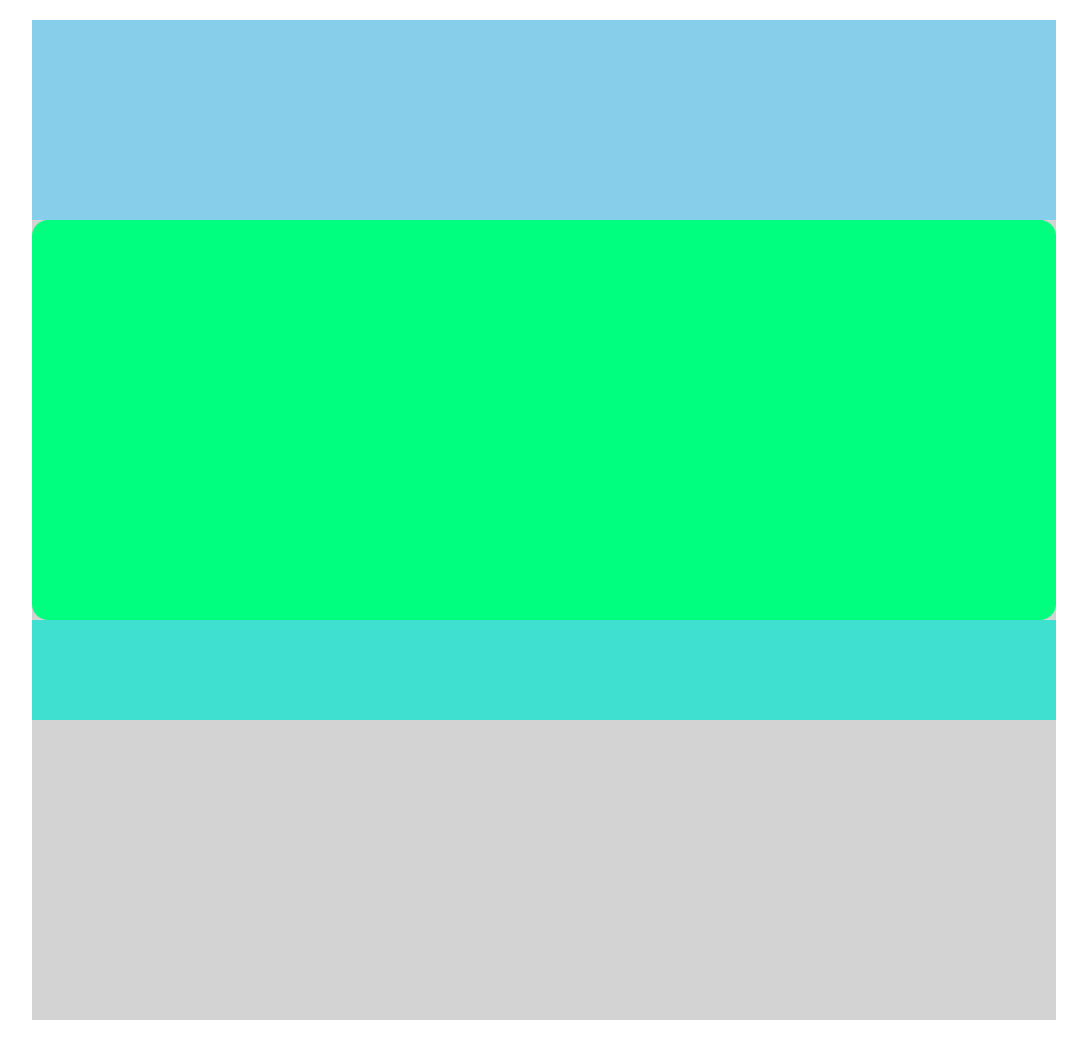
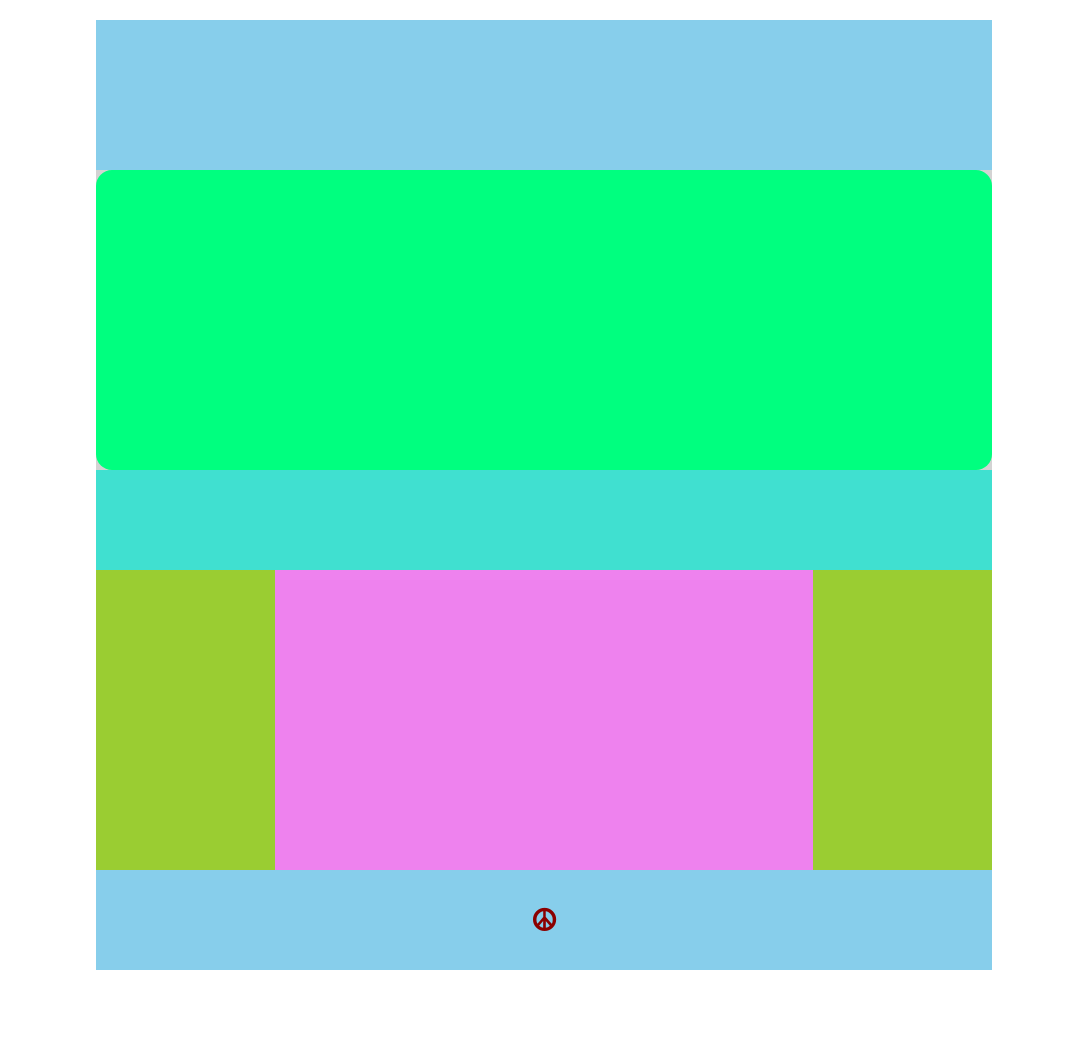
Before and after one commit to AlessandroMarinuzzi/htmlcss-struttura-wp, a plain HTML site: page index.html in a window 1280 px wide. Shown: the whole page, without its empty margins (96-1183 px from the left). After the commit the page ends 990 px from the top, so only its background shows below. Drawn offline with Linux system fonts and the light colour scheme.

Commit message:
Final Commit

```diff
--- a/index.html
+++ b/index.html
@@ -34,15 +34,30 @@
             <!-- /Titles section -->
 
             <!-- Float section -->
-            <section class="container clearfix">
+            <section class="img_container clearfix">
+                <aside class="left column">
+
+                </aside>
+
+                <main class="central">
+
+                </main>
+
+                <aside class="right column">
+
+                </aside>
 
             </section>
             <!-- /Float section -->
 
-
-
         </main>
         <!-- /Site Main -->
+
+        <!-- Site Footer -->
+        <footer>
+            <h4></h4>
+        </footer>
+        <!-- /Site Footer -->
 
     </div>
 </body>
--- a/style.css
+++ b/style.css
@@ -6,19 +6,18 @@
 
 .site_container{
     background-color: lightgrey;
-    width: 80%;
-    height: 1000px;
+    width: 70%;
+    /* height: 1000px; */
     margin: 20px auto;
 }
 
 header{
-    height: 200px;
+    height: 150px;
     background-color: skyblue;
 }
 
 .main_banner{
-
-    height: 400px;
+    height: 300px;
     background-color:springgreen ;
     border-radius: 1rem ;
 }
@@ -27,3 +26,39 @@ header{
     height: 100px;
     background-color: turquoise;
 }
+
+.clearfix::after{
+    content: "";
+    display: table;
+    clear: both;
+}
+
+.column{
+    width: 20%;
+    height: 300px;
+    background-color: yellowgreen;
+    float: left;
+}
+
+.central{
+    width: 60%;
+    height: 300px;
+    background-color: violet;
+    float: left;
+}
+
+footer{
+    background-color:skyblue;
+    height: 100px;
+    position: relative;
+}
+
+h4::after{
+    content: ' \262E';
+    position: absolute;
+    top: 50%;
+    left: 50%;
+    transform: translate(-50%,-50%);
+    font-size: 30px;
+    color: darkred;
+}
```
